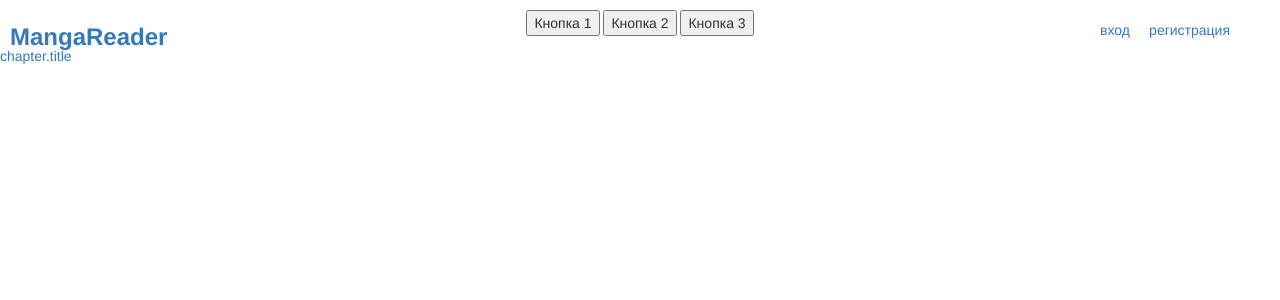
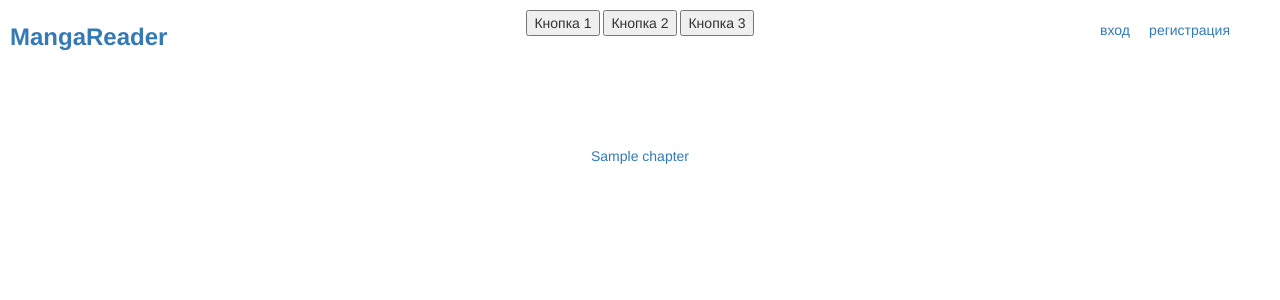
Before and after one commit to kiryazb/MangaReader, a Django app: template mangareader/manga_info/templates/manga_info/chapters.html in a window 1280 px wide. Shown: the top 300 px of the page. Run offline with Django 4.2, Linux system fonts and the light colour scheme; the template is opened without the code that fills it: values that come from a table or form of the project are taken from there, others are empty; tables that the repository leaves empty hold one stand-in row (values such as "Sample post"); some libraries are stand-ins or nearby versions.

Commit message:
fix some bug

```diff
--- a/mangareader/manga_info/templates/manga_info/chapters.html
+++ b/mangareader/manga_info/templates/manga_info/chapters.html
@@ -1,7 +1,9 @@
 {% extends "base_generic.html" %}
 
 {% block content %}
+<div style="text-align: center; margin-top: 100px;">
 {% for chapter in work.chapter.all %}
-    <a href="">chapter.title</a>
+    <p><a href="url ''">{{ chapter.title }}</a></p>
 {% endfor %}
+<div>
 {% endblock %}
--- a/mangareader/manga_info/templates/manga_info/manga_info.html
+++ b/mangareader/manga_info/templates/manga_info/manga_info.html
@@ -2,7 +2,7 @@
 
 {% block content %}
   <h1>Title: {{ work.title }}</h1>
-<a href="?section=chapters">Главы</a>
+  <p style="margin-left: 200px;"><a href="?section=chapters">Главы</a></p>
   <p><strong>Тип:</strong> {{ work.type }}</p>
   <p><strong>Год релиза:</strong> {{ work.release_year }}</p>
   <p><strong>Статус тайтла:</strong> {{ work.work_status }}</p>
--- a/mangareader/manga_info/urls.py
+++ b/mangareader/manga_info/urls.py
@@ -10,5 +10,6 @@ from .import views
 
 
 urlpatterns = [
-    path('<slug:slug>', views.MangaDetailView.as_view(), name='work-detail'),
+    path('', views.MangaDetailView.as_view(), name='work-detail'),
+    #create path to chapter
 ] + static(settings.STATIC_URL, document_root=settings.STATIC_ROOT)
--- a/mangareader/manga_list/templates/list_template.html
+++ b/mangareader/manga_list/templates/list_template.html
@@ -1,7 +1,6 @@
 {% extends "base_generic.html" %}
 
 {% block content %}
-    <h1>Manga List</h1>
     <div class="main-content">
     {% if work_list %}
     <ul class="work-list">
--- a/mangareader/manga_list/templates/manga_list/manga_list.html
+++ b/mangareader/manga_list/templates/manga_list/manga_list.html
@@ -1,6 +1,7 @@
 {% extends "list_template.html" %}
 
 {% block statements %}
+<h1>Manga list</h1>
 {%if work.type|lower == "manga" %}
 <li class="work-item">
     <a href=" {{ work.get_absolute_url }} ">{{ work.title }}</a> ({{ work.author }})
--- a/mangareader/manga_list/templates/manga_list/manhwa_list.html
+++ b/mangareader/manga_list/templates/manga_list/manhwa_list.html
@@ -1,6 +1,7 @@
 {% extends "list_template.html" %}
 
 {% block statements %}
+<h1>Manhwa List</h1>
 {%if work.type|lower == "manhwa" %}
 <li class="work-item">
     <a href=" {{ work.get_absolute_url }} ">{{ work.title }}</a> ({{ work.author }})
--- a/mangareader/mangareader/urls.py
+++ b/mangareader/mangareader/urls.py
@@ -16,7 +16,7 @@ urlpatterns = [
     path('', RedirectView.as_view(url='home/', permanent=False)),
     path('home/', include('home.urls')),
     path('manga-list/', include('manga_list.urls')),
-    path('', include('manga_info.urls')),
+    path('<slug:slug>', include('manga_info.urls')),
     path('register/', register, name='register'),
     path('login/', custom_login, name='login'),
     path('logout/', custom_logout, name='logout'),
```
